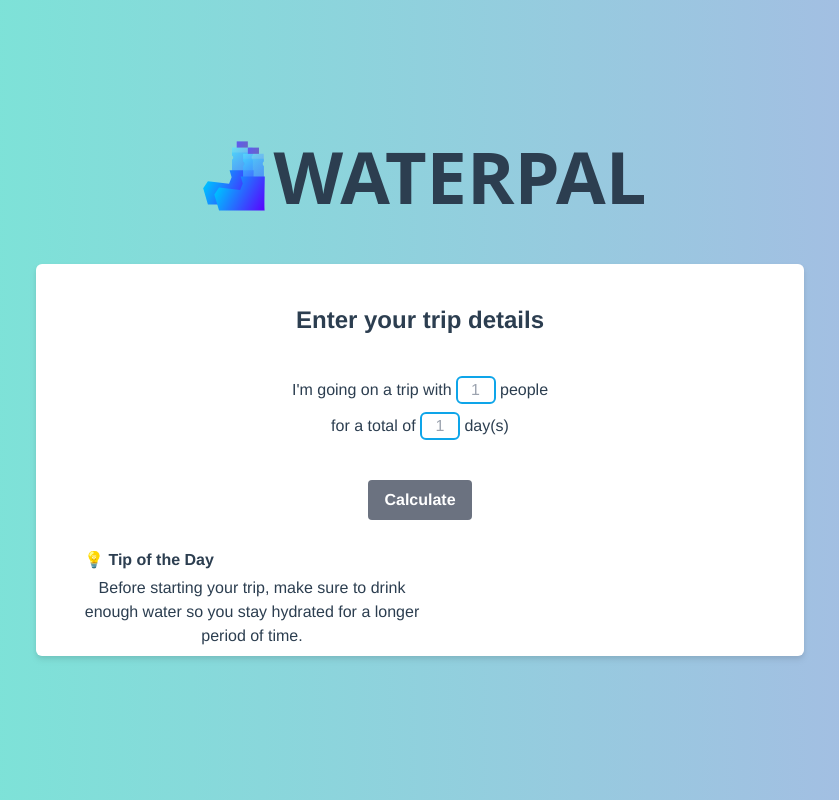
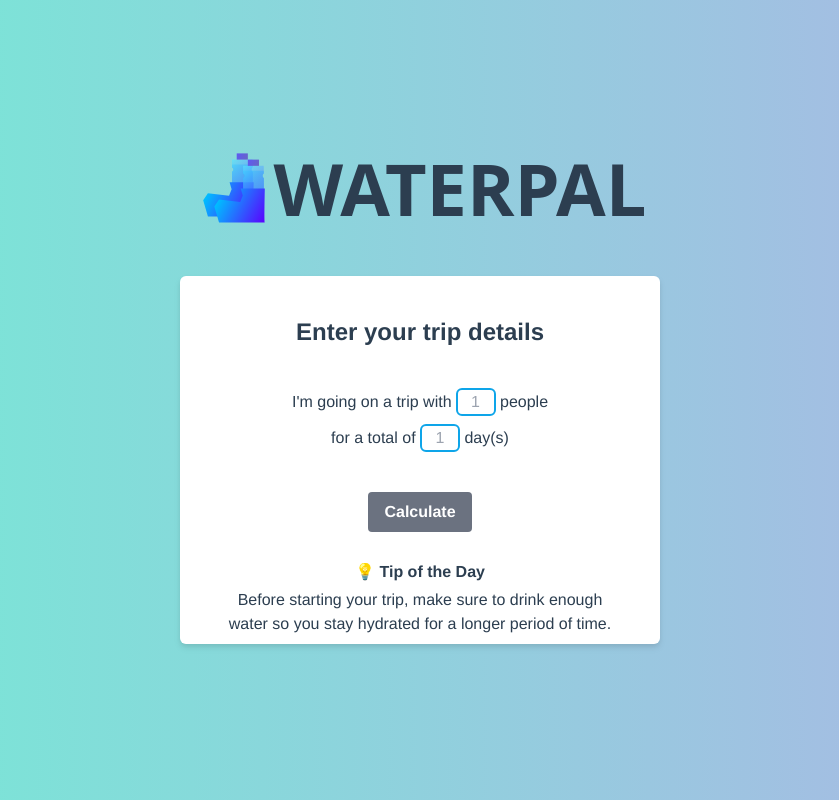
Before and after one commit to TibixDev/WaterPal, a Vue app: page / in a window 1280 px wide. Shown: the whole page, without its empty margins (220-1059 px from the left). Built offline with nearby package versions, Linux system fonts and the light colour scheme.

Commit message:
[🌊] Tried fixing width

```diff
--- a/src/components/TipOfTheDay.vue
+++ b/src/components/TipOfTheDay.vue
@@ -3,17 +3,17 @@
 </script>
 
 <template>
-    <div class="pt-7">
-        <p class="font-bold pb-1">💡 Tip of the Day</p>
-        <p class="text-center">{{((arr) => {return arr.at(new Date().getDate() % arr.length)})([
+    <div class="pt-7 flex flex-col">
+        <p class="font-bold pb-1 text-center">💡 Tip of the Day</p>
+        <p class="text-center max-w-sm">{{((arr) => {return arr.at(new Date().getDate() % arr.length)})([
             "Don't ration your water! If you're feeling dehydrated, or if you're starting to feel a headache, just drink some more!",
             "If your water supplies are limited, stay away from alcohol! Alcohol dehydrates the body and you don't want that.",
             "Before starting your trip, make sure to drink enough water so you stay hydrated for a longer period of time.",
             "Stay clear of caffeine on your trips if possible, because they increase fluid loss.",
             "Drinking water with increased electrolytes will help retain more water in your body.",
             "Continue drinking after you finished your trip to rehydrate your body as much as possible.",
-            "If your fluids contain more sodium or potassium then rehydration will be enhanced.",
-            "Putting a little table salt into your drinking water will help with the electrolytes."
+            "If your fluids contain more sodium or potassium then rehydration will be enhanced",
+            "Putting a little table salt into your drinking water will help with the electrolytes!"
         ])}}</p>
     </div>
 </template>
--- a/src/views/Home.vue
+++ b/src/views/Home.vue
@@ -4,7 +4,7 @@
             <img class="w-20" src="../assets/waterpal.svg" alt="waterpal logo">
             <h1 class="align-center font-extrabold font-sans antialiased text-5xl sm:text-7xl">WATERPAL</h1>
         </div>
-        <div class="border-solid rounded-md drop-shadow-md px-12 pt-10 pb-2 bg-white m-2 max-w-screen md:max-w-3xl">
+        <div class="border-solid rounded-md drop-shadow-md px-12 pt-10 pb-2 bg-white m-2 max-w-screen md:max-w-3xl justify-center">
             <div class="flex flex-col items-center" v-if="!isDone">
                 <h1 class="text-center text-2xl font-bold pb-10">Enter your trip details</h1>
                 <div class="flex flex-col sm:flex-row gap-1 justify-center items-center">
@@ -38,9 +38,7 @@
 
             </div>
             <WaterCalculations :trip-data="tripData" @back="isDone = !isDone" v-if="isDone"></WaterCalculations>
-            <div class="inline-block w-1/2">
-                <Tip/>
-            </div>
+            <Tip/>
         </div>
     </div>
 
```
